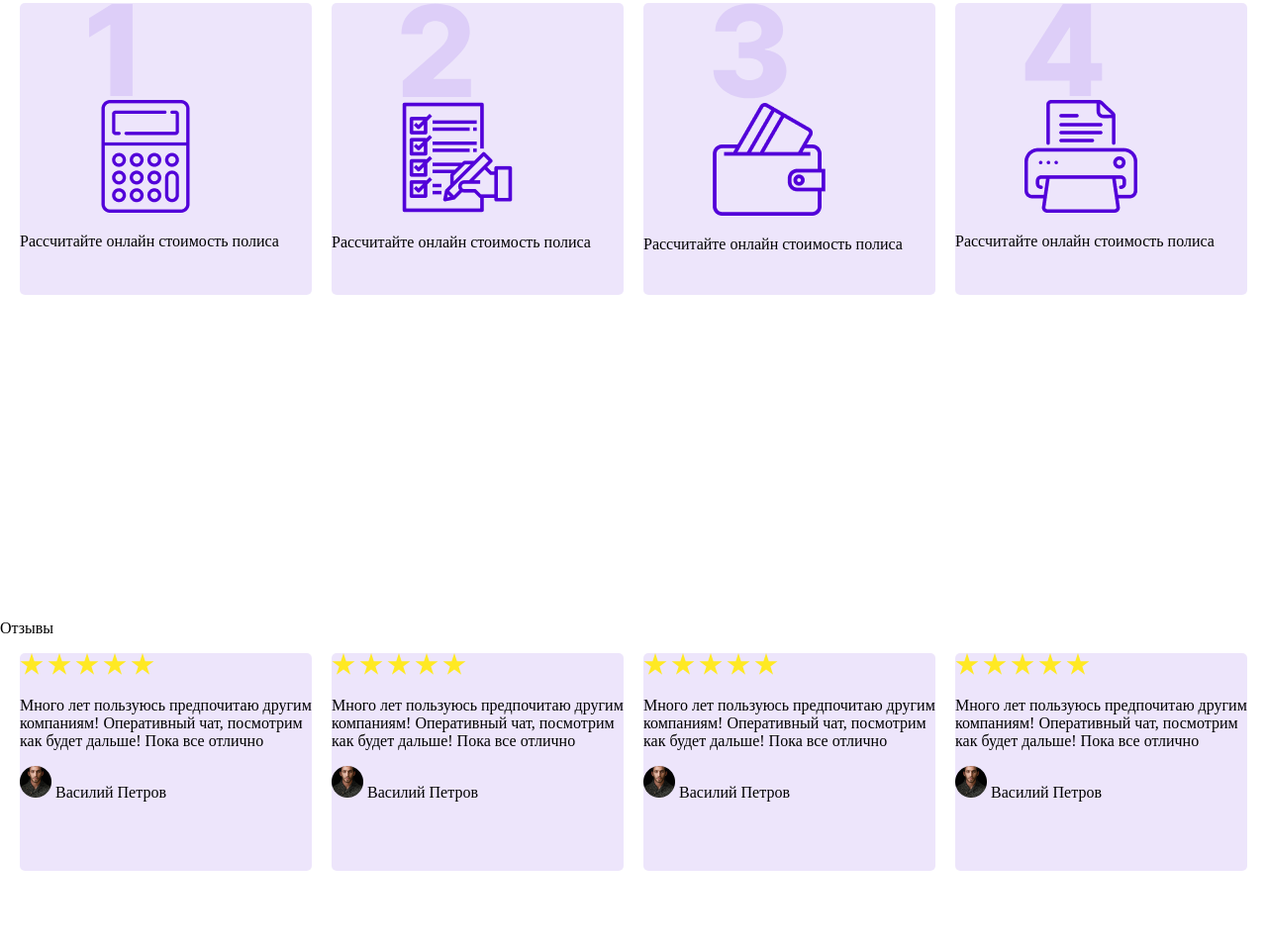
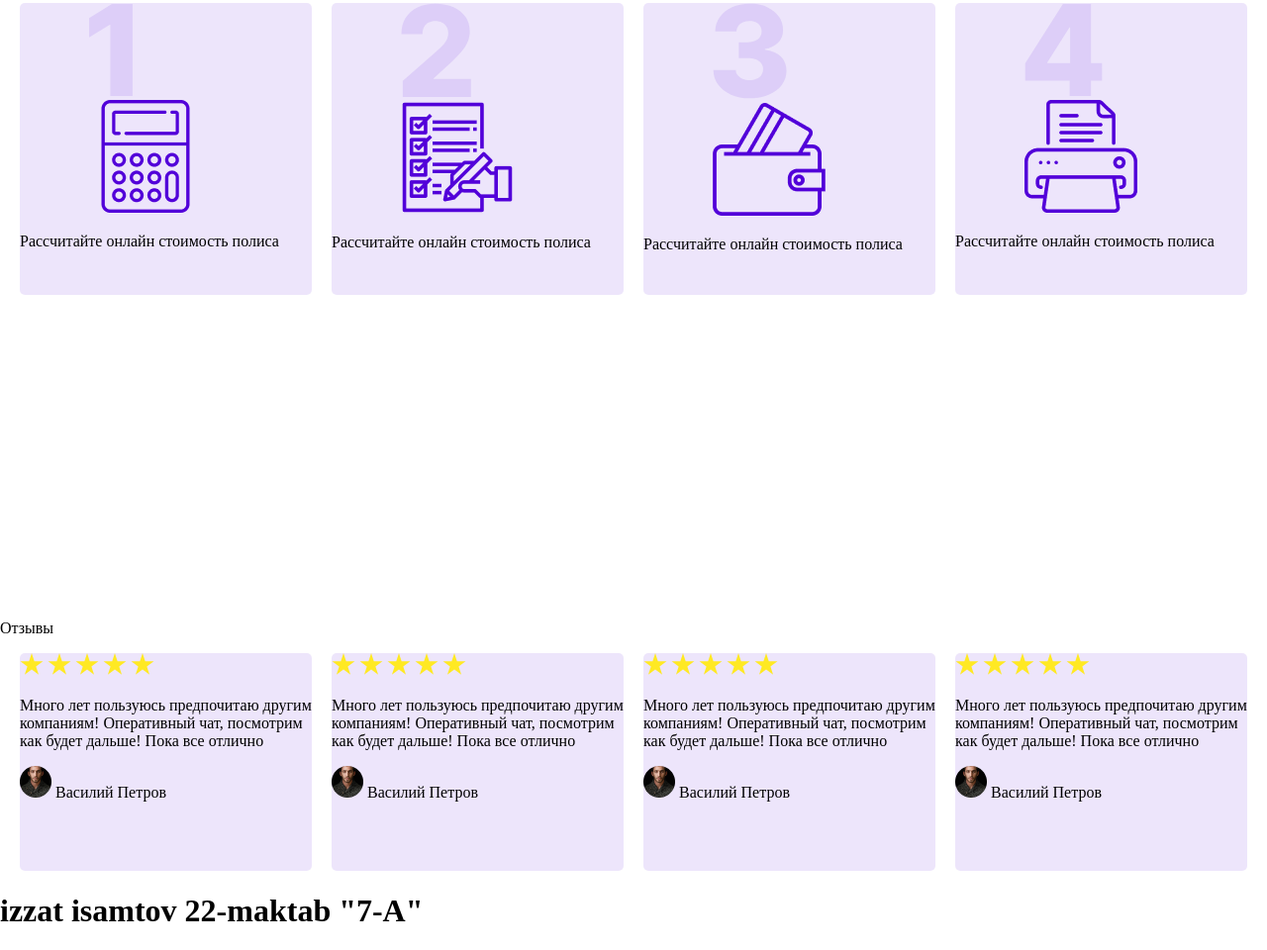
Before and after one commit to Ulugbekstring/git, a plain HTML site: page index.html in a window 1280 px wide. Shown: the part 2497-3457 px from the top of the page at 99% size. Before the commit the page ends 3377 px from the top, so only its background shows below. Drawn offline with Linux system fonts and the light colour scheme.

Commit message:
izzat058

```diff
--- a/index.html
+++ b/index.html
@@ -184,6 +184,9 @@
     </div>
 
 </div>
+<h1>
+    izzat isamtov 22-maktab "7-A"
+</h1>
 
 <script>
     window.addEventListener("scroll",(event) => {
```
